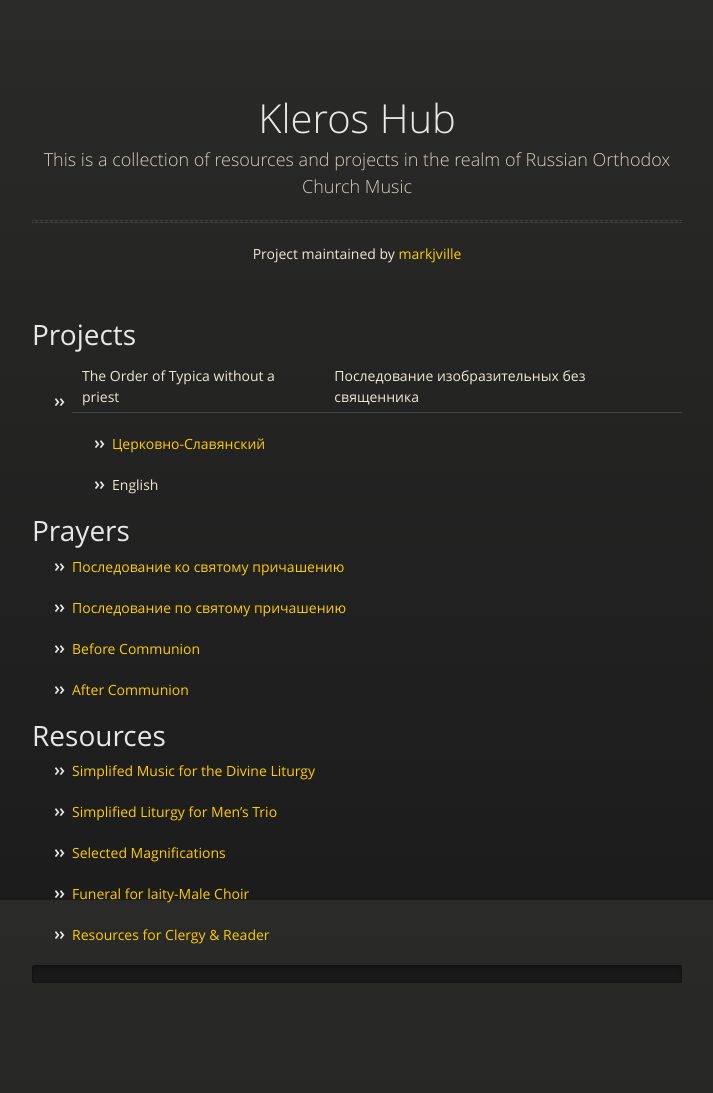
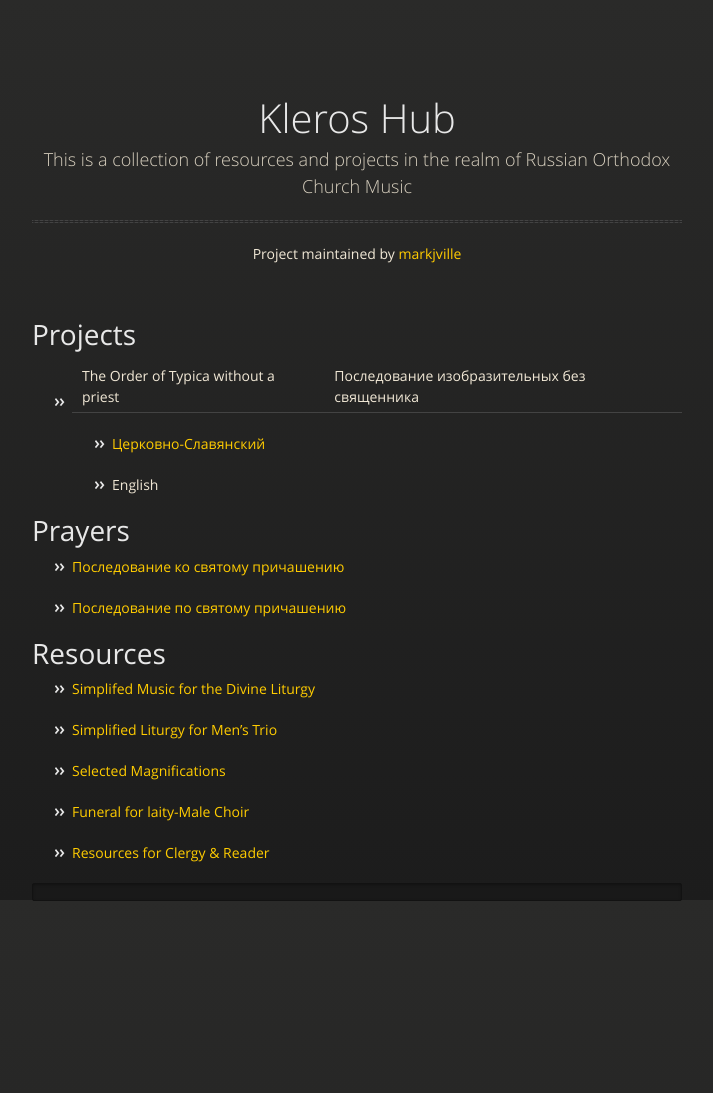
Before and after one commit to markjville/markjville.github.io, a Jekyll site: the page built from index.md, in a window 1280 px wide. Shown: the whole page, without its empty margins (283-996 px from the left). Built offline with Jekyll 4.4.1, drawn with Linux system fonts in a browser that asks for light colours; our own code applies the rules of GitHub Pages for plain Markdown files; after the commit the page ends 1011 px from its top, so only the background shows below that.

Commit message:
Update index.md

```diff
--- a/index.md
+++ b/index.md
@@ -14,9 +14,6 @@
 
 - [Последование по святому причашению]()
 
-- [Before Communion]()
-
-- [After Communion]()
 
 # Resources
 
```
